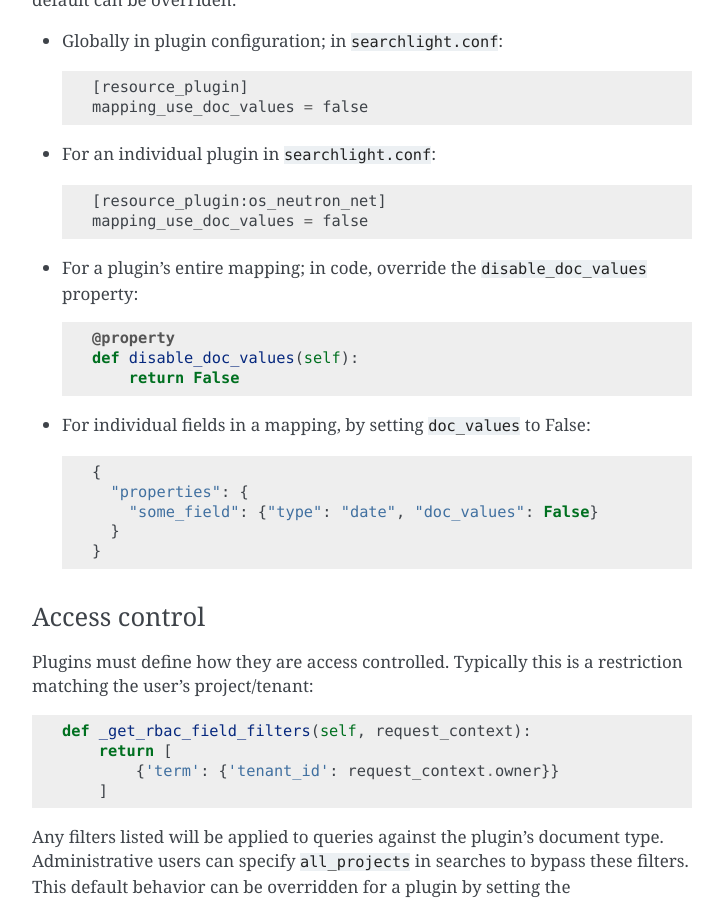
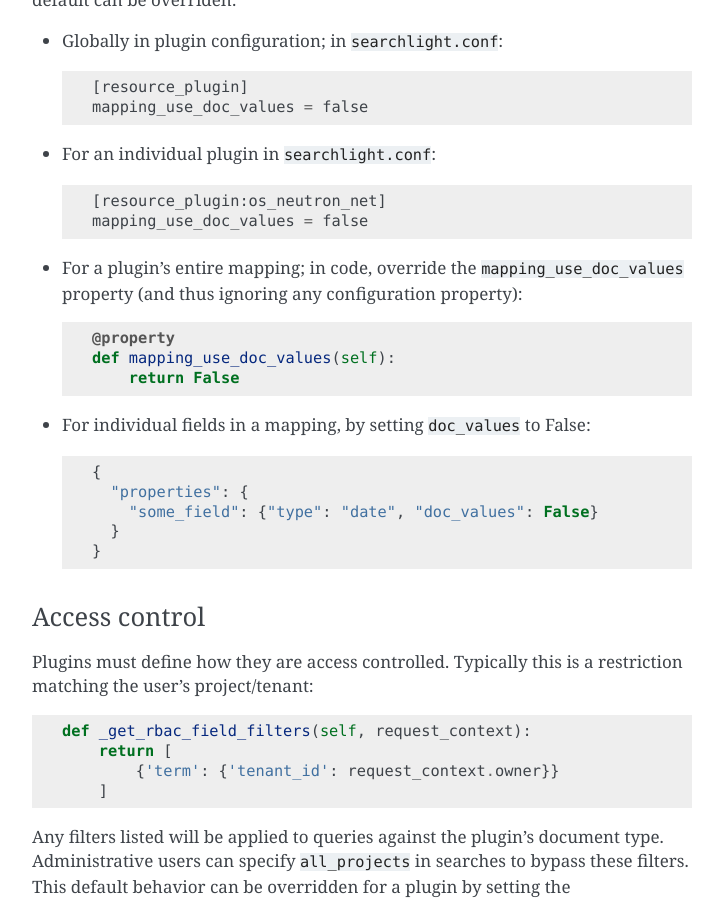
Before and after one commit to openstack-archive/searchlight, a Sphinx documentation site: the page built from doc/source/authoring-plugins.rst, in a window 1280 px wide and 900 px high, scrolled down 8495 px. Shown: the whole window, without its empty margins (388-1111 px from the left). Built offline with Sphinx 7.4.7, drawn with Linux system fonts in a browser that asks for light colours; the version number could not be read and is left out.

Commit message:
Correct doc_values info in authoring plugins docs
disable_doc_values no longer exists; corrects documentation to the
correct property name.

Change-Id: Id5b9f5a07072ceb364fd289fd4ffb9ee86007dc2
Closes-Bug: #1579986

```diff
--- a/doc/source/authoring-plugins.rst
+++ b/doc/source/authoring-plugins.rst
@@ -419,11 +419,11 @@ the default can be overriden:
     [resource_plugin:os_neutron_net]
     mapping_use_doc_values = false
 
-* For a plugin's entire mapping; in code, override the ``disable_doc_values``
-  property::
+* For a plugin's entire mapping; in code, override the ``mapping_use_doc_values``
+  property (and thus ignoring any configuration property)::
 
     @property
-    def disable_doc_values(self):
+    def mapping_use_doc_values(self):
         return False
 
 * For individual fields in a mapping, by setting ``doc_values`` to False::
```
